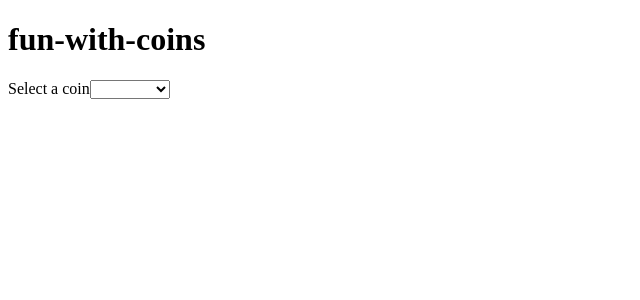
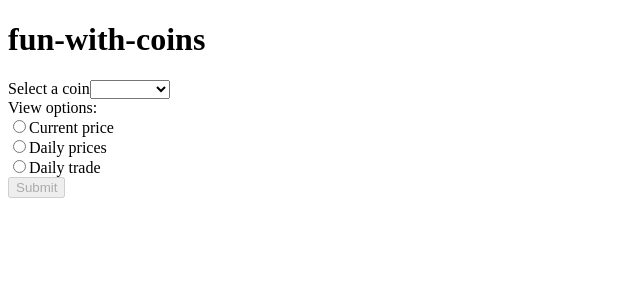
Before and after one commit to dasp24/fun-with-coins, an Angular app: page / in a window 1280 px wide. Shown: the top 300 px of the page, without its empty margins (0-640 px from the left). Built offline with nearby package versions, Linux system fonts and the light colour scheme.

Commit message:
added some radio buttons and have 3 route for different calls

```diff
--- a/src/app/app.module.ts
+++ b/src/app/app.module.ts
@@ -1,6 +1,6 @@
 import { BrowserModule } from '@angular/platform-browser';
 import { NgModule } from '@angular/core';
-import { FormsModule } from '@angular/forms';
+import { FormsModule, ReactiveFormsModule } from '@angular/forms';
 import { HttpClientModule } from '@angular/common/http';
 
 import { AppComponent } from './app.component';
@@ -14,6 +14,7 @@ import { CoinsComponent } from './coins/coins.component';
   imports: [
     BrowserModule,
     FormsModule,
+    ReactiveFormsModule,
     HttpClientModule
   ],
   providers: [],
--- a/src/app/coins/coins.component.html
+++ b/src/app/coins/coins.component.html
@@ -7,3 +7,29 @@
 <option *ngFor='let coin of coins'
    [ngValue]='coin.id'>{{coin.name}}</option>
 </select>
+<form [formGroup]="form" (ngSubmit)="submit()">
+
+    <div class="form-group">
+        <label for="searchType">View options:</label>
+        <div>
+          <input id="current" type="radio" value="current" name="searchType" formControlName="searchType" (change)="changeSearchType($event)">
+          <label for="current">Current price</label>
+       </div>
+
+       <div>
+          <input id="daily" type="radio" value="daily" name="searchType" formControlName="searchType" (change)="changeSearchType($event)">
+          <label for="daily">Daily prices</label>
+       </div>
+
+       <div>
+        <input id="exchange" type="radio" value="exchange" name="searchType" formControlName="searchType" (change)="changeSearchType($event)">
+        <label for="exchange">Daily trade</label>
+     </div>
+
+        <div *ngIf="f.searchType.touched && f.searchType.invalid" class="alert alert-danger">
+            <div *ngIf="f.searchType.errors.required">Please select a view option</div>
+        </div>
+    </div>
+
+    <button class="btn btn-primary" type="submit" [disabled]="!form.valid">Submit</button>
+</form>
--- a/src/app/coins/coins.component.ts
+++ b/src/app/coins/coins.component.ts
@@ -1,5 +1,7 @@
 import { Component, OnInit } from '@angular/core';
-import {CryptoService } from '../../services/crypto.service';
+import { FormGroup, FormControl, Validators} from '@angular/forms';
+
+import { CryptoService } from '../../services/crypto.service';
 
 interface Coin {
   id: string;
@@ -13,16 +15,42 @@ interface Coin {
 })
 
 export class CoinsComponent implements OnInit {
+
   readonly coins: Coin[] = [{ id: 'BTC', name: 'Bitcoin' }, { id: 'ETH', name: 'Ethereum' }, { id: 'LTC', name: 'Litecoin' }];
   selectedCoin = '';
+
+  form = new FormGroup({
+    searchType: new FormControl('', Validators.required)
+  });
+
+  viewOption: string;
+
   constructor(private cryptoService: CryptoService) { }
 
   ngOnInit(): void {
   }
 
+  get f(){
+    return this.form.controls;
+  }
+
   callCoinService(e) {
     // here call the cryptoservice
-    this.cryptoService.getCoinPrice(e);
+    this.cryptoService.getCoinPrice(e, 'current')
+        .subscribe(data=>console.log(data));
+  }
+
+  changeSearchType(e) {
+    this.viewOption = e.target.value;
+  }
+
+  submit() {
+    if (this.viewOption === 'current' || this.viewOption === 'daily' ) {
+      this.cryptoService.getCoinPrice(this.selectedCoin, this.viewOption)
+      .subscribe(data=>console.log(data));
+    } else {
+      this.cryptoService.getCoinExchange(this.selectedCoin);
+    }
   }
 
 }
--- a/src/assets/enums.ts
+++ b/src/assets/enums.ts
@@ -11,7 +11,7 @@ export enum URLS {
 export enum ROUTES {
     PRICE_CURRENT = '/data/pricemulti',
     PRICE_HISTORY_TODAY = '/data/v2/histoday',
-    EXCHANGE_HISTORY_TODY = '/data/exchange/histoday'
+    EXCHANGE_HISTORY_TODY = '/data/exchange/symbol/histoday'
 }
 
 /**
--- a/src/services/crypto.service.ts
+++ b/src/services/crypto.service.ts
@@ -8,15 +8,35 @@ import { HttpClient, HttpHeaders } from '@angular/common/http';
   providedIn: 'root'
 })
 export class CryptoService {
+  limit = 10;
 
   constructor(
               private http: HttpClient
     ) { }
 
-  getCoinPrice(e) {
-    const params = `?fsyms=${e}&tsyms=GBP&api_key=${KEYS.API_KEY}`;
+  getCoinPrice(coinId: string, type: string) {
+    let route: ROUTES;
+    let plural = '';
+    if (type === 'daily') {
+      route = ROUTES.PRICE_HISTORY_TODAY;
+    } else if (type === 'current') {
+      plural = 's';
+      route = ROUTES.PRICE_CURRENT ;
+    }
+    const params = `?fsym${plural}=${coinId}&tsym${plural}=GBP&api_key=${KEYS.API_KEY}&limit=${this.limit}`;
+    try {
+      return this.http
+        .get(URLS.CRYPTO_COMPARE + route + params);
+    } catch (e) {
+      throw Error(e);
+    }
+  }
+
+
+  getCoinExchange(coin) {
+    const params = `?fsym=${coin}&tsym=GBP&e=Binance&api_key=${KEYS.API_KEY}&limit=${this.limit}`;
     return this.http
-      .get(URLS.CRYPTO_COMPARE + ROUTES.PRICE_CURRENT + params)
+      .get(URLS.CRYPTO_COMPARE + ROUTES.EXCHANGE_HISTORY_TODY + params)
       .subscribe(data=>console.log(data))
   }
 }
```
